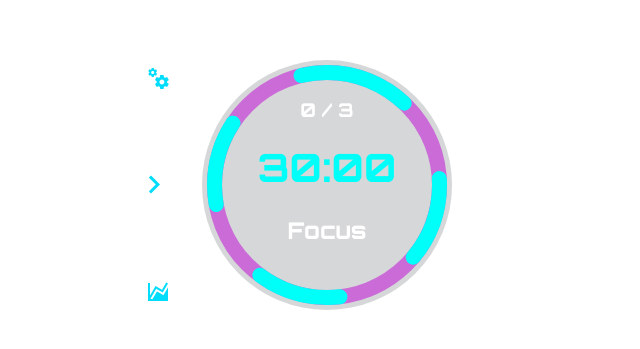
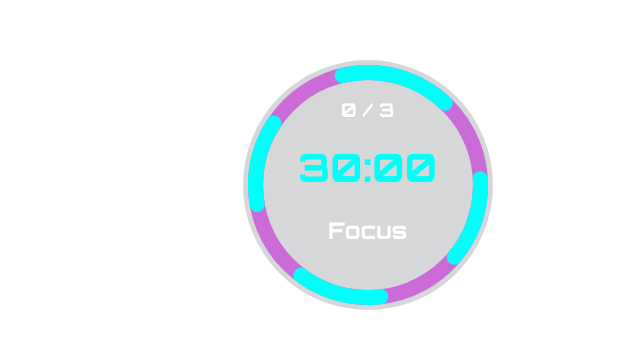
Before and after one commit to PilarCha/Vue-Pomodoro, a Vue app: page / in a window 1280 px wide. Shown: the part 215-564 px from the top of the page, without its empty margins (314-954 px from the left). Built offline with nearby package versions, Linux system fonts and the light colour scheme.

Commit message:
starting to play with the hover method for the divs

```diff
--- a/src/views/Timer.vue
+++ b/src/views/Timer.vue
@@ -1,4 +1,5 @@
 <template>
+  <v-hover v-slot="{ hover }">
     <div data-app>
       <div class="container"
       >
@@ -6,12 +7,17 @@
           no-gutters
           class="flex-nowrap"
         >
+          <v-expand-transition>
             <v-col
               cols="2"
-          class="mainbar-settings"
+              class="main-settings"
             >
-          <MainBar />
+              <MainBar
+                v-if="hover"
+
+              />
             </v-col>
+          </v-expand-transition>
           <v-col cols = "9">
             <div id="app">
               <div class="base-timer">
@@ -60,7 +66,7 @@
         </v-row>
       </div>
     </div>
-
+  </v-hover>
 </template>
 <script>
 const roundEndAudio = require("@/assets/audios/moshi.mp3");
```
Lines whose indentation alone changed are shown as unchanged.
